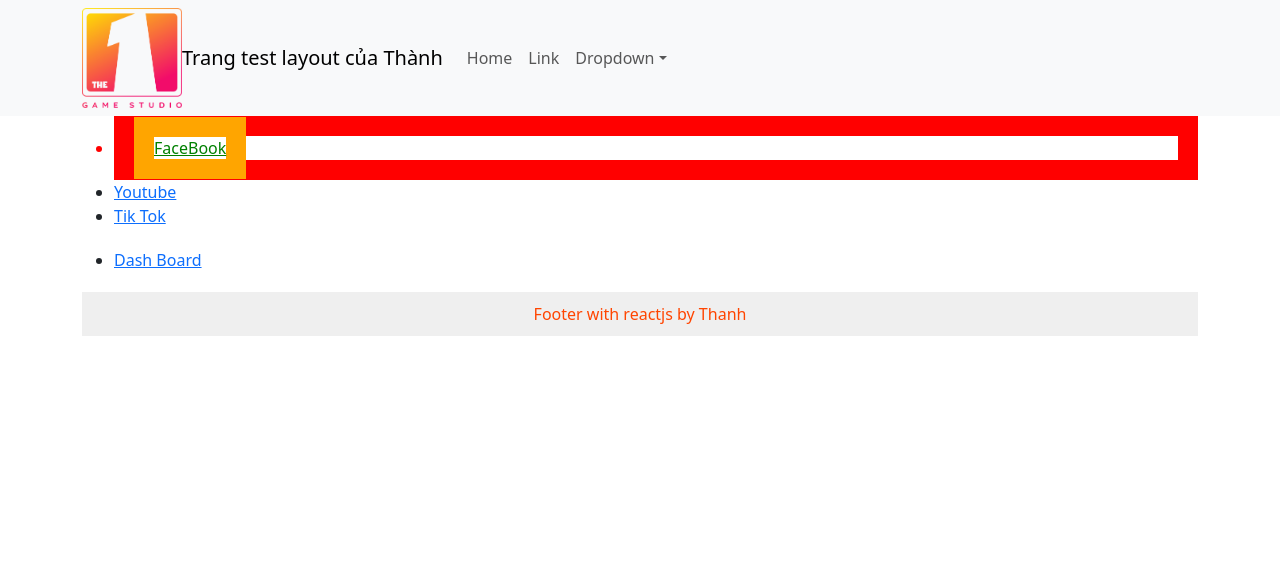
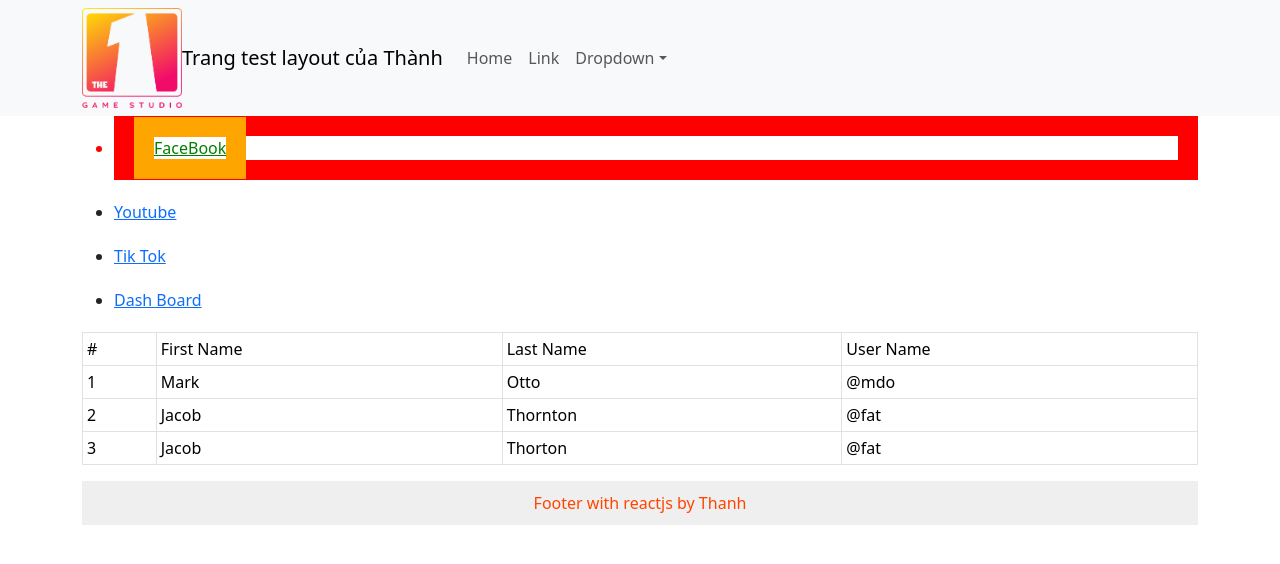
Before and after one commit to thanhpd123/first-nextjs, a Next.js app: page / in a window 1280 px wide. Shown: the top 564 px of the page. Built offline with nearby package versions, Linux system fonts and the light colour scheme.

Commit message:
update home

```diff
--- a/app/components/app.table.tsx
+++ b/app/components/app.table.tsx
@@ -0,0 +1,39 @@
+'use client'
+
+import Table from 'react-bootstrap/Table';
+const AppTable = () => {
+    return (
+        <Table bordered hover size='sm'>
+            <thead>
+                <tr>
+                    <td>#</td>
+                    <td>First Name</td>
+                    <td>Last Name</td>
+                    <td>User Name</td>
+                </tr>
+            </thead>
+            <tbody>
+                <tr>
+                    <td>1</td>
+                    <td>Mark</td>
+                    <td>Otto</td>
+                    <td>@mdo</td>
+                </tr>
+                <tr>
+                    <td>2</td>
+                    <td>Jacob</td>
+                    <td>Thornton</td>
+                    <td>@fat</td>
+                </tr>
+                <tr>
+                    <td>3</td>
+                    <td>Jacob</td>
+                    <td>Thorton</td>
+                    <td>@fat</td>
+                </tr>
+            </tbody>
+        </Table>
+    );
+}
+
+export default AppTable;
--- a/app/page.tsx
+++ b/app/page.tsx
@@ -6,6 +6,7 @@ import Link from 'next/link'
 import x from '@/styles/app.module.css'
 import y from '@/styles/testappcss.module.css'
 import 'bootstrap/dist/css/bootstrap.min.css';
+import AppTable from './components/app.table';
 
 export default function Home() {
 	return (
@@ -123,7 +124,7 @@ export default function Home() {
 					<li className={x['red']}>
 						<span className={y['red']}><Link href='/facebook' className={x['green']}>FaceBook</Link></span>
 					</li>
-					<li style={{ margin: "2spx 0" }}>
+					<li style={{ margin: "20px 0" }}>
 						<Link href='/youtube'>Youtube</Link>
 					</li>
 					<li>
@@ -134,6 +135,7 @@ export default function Home() {
 					</li>
 				</ul>
 			</div>
+			<AppTable />
 		</Container>
 	)
 }
```
